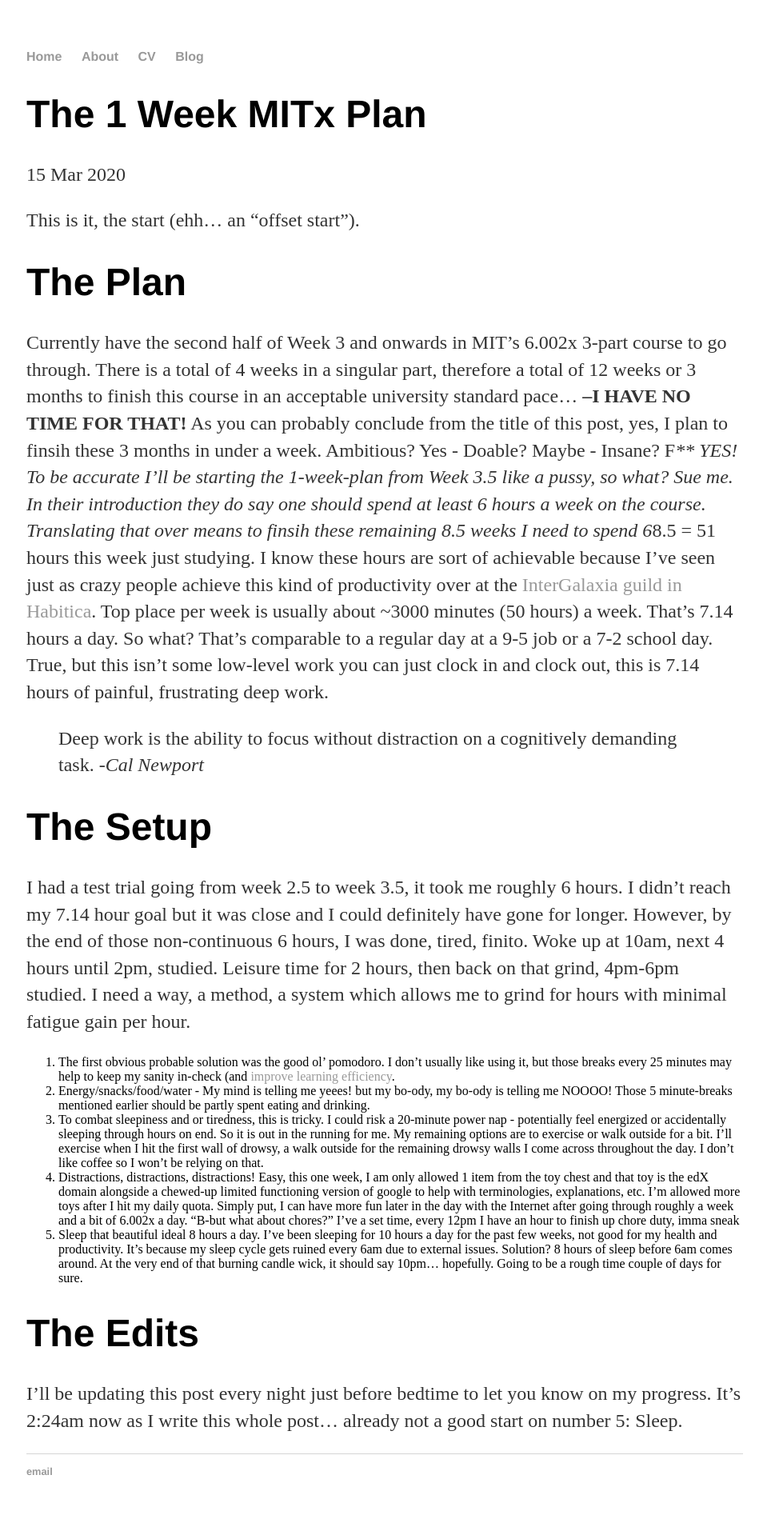
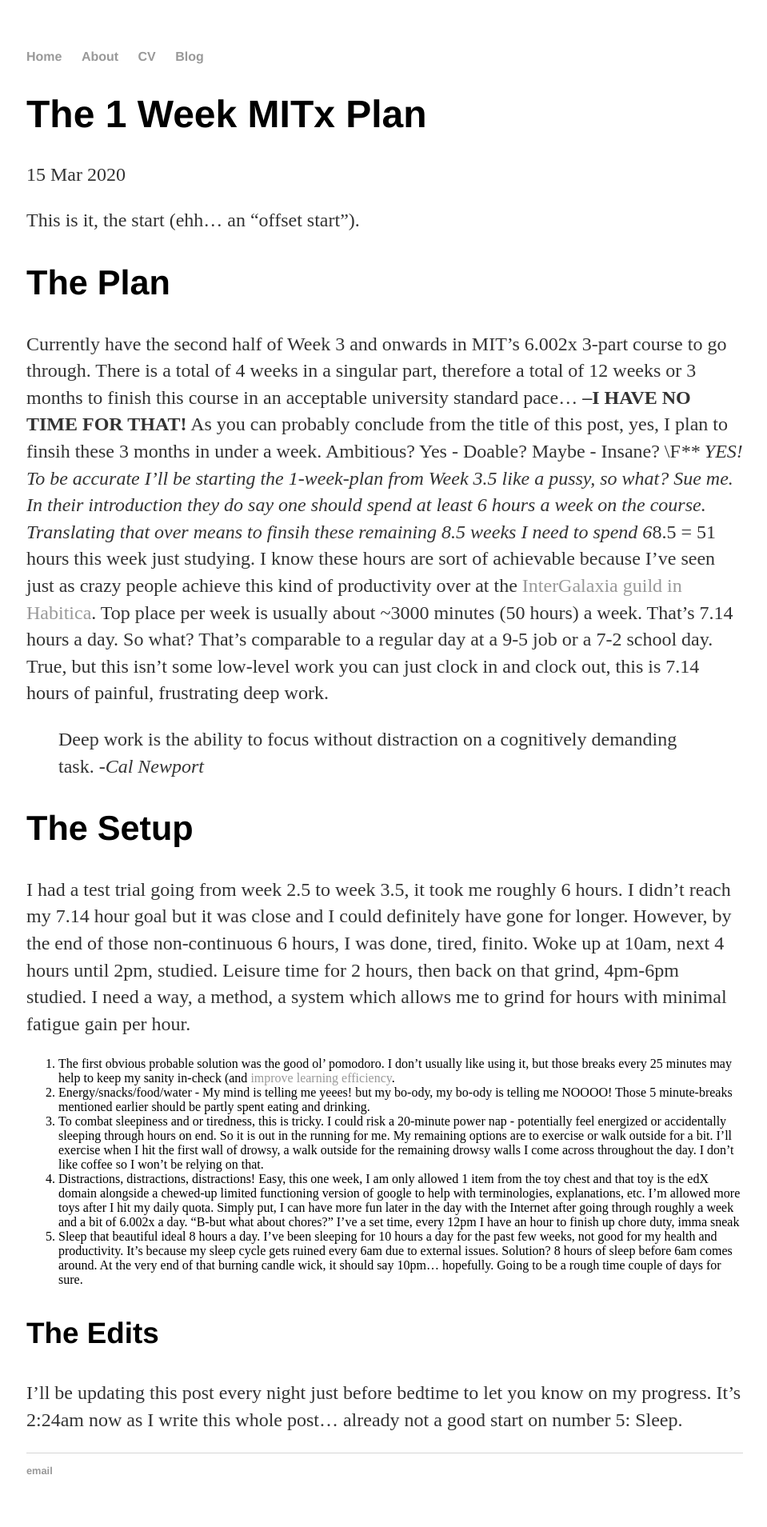
Before and after one commit to Raeiqal/raeiqal.github.io, a Jekyll site: the page built from _posts/2020-03-15-the-1-week-plan.md, in a window 1280 px wide. Shown: the whole page at 80% size, without its empty margins (159-1118 px from the left). Built offline with Jekyll 4.4.1, drawn with Linux system fonts in a browser that asks for light colours.

```diff
--- a/_posts/2020-03-15-the-1-week-plan.md
+++ b/_posts/2020-03-15-the-1-week-plan.md
@@ -6,13 +6,13 @@ date: 2020-03-15
 
 This is it, the start (ehh... an "offset start").
 
-# The Plan
+## The Plan
 Currently have the second half of Week 3 and onwards in MIT's 6.002x 3-part course to go through.
-There is a total of 4 weeks in a singular part, therefore a total of 12 weeks or 3 months to finish this course in an acceptable university standard pace... **--I HAVE NO TIME FOR THAT!** As you can probably conclude from the title of this post, yes, I plan to finsih these 3 months in under a week. Ambitious? Yes - Doable? Maybe - Insane? F*** YES! To be accurate I'll be starting the 1-week-plan from Week 3.5 like a pussy, so what? Sue me. In their introduction they do say one should spend at least 6 hours a week on the course. Translating that over means to finsih these remaining 8.5 weeks I need to spend 6*8.5 = 51 hours this week just studying. I know these hours are sort of achievable because I've seen just as crazy people achieve this kind of productivity over at the [InterGalaxia guild in Habitica](https://habitica.com/groups/guild/43ae9992-5fbe-45a9-83b5-6607eb506967). Top place per week is usually about ~3000 minutes (50 hours) a week. That's 7.14 hours a day. So what? That's comparable to a regular day at a 9-5 job or a 7-2 school day. True, but this isn't some low-level work you can just clock in and clock out, this is 7.14 hours of painful, frustrating deep work.
+There is a total of 4 weeks in a singular part, therefore a total of 12 weeks or 3 months to finish this course in an acceptable university standard pace... **--I HAVE NO TIME FOR THAT!** As you can probably conclude from the title of this post, yes, I plan to finsih these 3 months in under a week. Ambitious? Yes - Doable? Maybe - Insane? \F*** YES! To be accurate I'll be starting the 1-week-plan from Week 3.5 like a pussy, so what? Sue me. In their introduction they do say one should spend at least 6 hours a week on the course. Translating that over means to finsih these remaining 8.5 weeks I need to spend 6*8.5 = 51 hours this week just studying. I know these hours are sort of achievable because I've seen just as crazy people achieve this kind of productivity over at the [InterGalaxia guild in Habitica](https://habitica.com/groups/guild/43ae9992-5fbe-45a9-83b5-6607eb506967). Top place per week is usually about ~3000 minutes (50 hours) a week. That's 7.14 hours a day. So what? That's comparable to a regular day at a 9-5 job or a 7-2 school day. True, but this isn't some low-level work you can just clock in and clock out, this is 7.14 hours of painful, frustrating deep work.
 
 > Deep work is the ability to focus without distraction on a cognitively demanding task. *-Cal Newport*
 
-# The Setup
+## The Setup
 I had a test trial going from week 2.5 to week 3.5, it took me roughly 6 hours. I didn't reach my 7.14 hour goal but it was close and I could definitely have gone for longer. However, by the end of those non-continuous 6 hours, I was done, tired, finito. Woke up at 10am, next 4 hours until 2pm, studied. Leisure time for 2 hours, then back on that grind, 4pm-6pm studied. I need a way, a method, a system which allows me to grind for hours with minimal fatigue gain per hour.
 
 1. The first obvious probable solution was the good ol' pomodoro. I don't usually like using it, but those breaks every 25 minutes may help to keep my sanity in-check (and [improve learning efficiency](https://youtu.be/IlU-zDU6aQ0?t=135).
@@ -21,5 +21,5 @@ I had a test trial going from week 2.5 to week 3.5, it took me roughly 6 hours.
 4. Distractions, distractions, distractions! Easy, this one week, I am only allowed 1 item from the toy chest and that toy is the edX domain alongside a chewed-up limited functioning version of google to help with terminologies, explanations, etc. I'm allowed more toys after I hit my daily quota. Simply put, I can have more fun later in the day with the Internet after going through roughly a week and a bit of 6.002x a day. "B-but what about chores?" I've a set time, every 12pm I have an hour to finish up chore duty, imma sneak
 5. Sleep that beautiful ideal 8 hours a day. I've been sleeping for 10 hours a day for the past few weeks, not good for my health and productivity. It's because my sleep cycle gets ruined every 6am due to external issues. Solution? 8 hours of sleep before 6am comes around. At the very end of that burning candle wick, it should say 10pm... hopefully. Going to be a rough time couple of days for sure.
 
-# The Edits
+### The Edits
 I'll be updating this post every night just before bedtime to let you know on my progress. It's 2:24am now as I write this whole post... already not a good start on number 5: Sleep.
```
